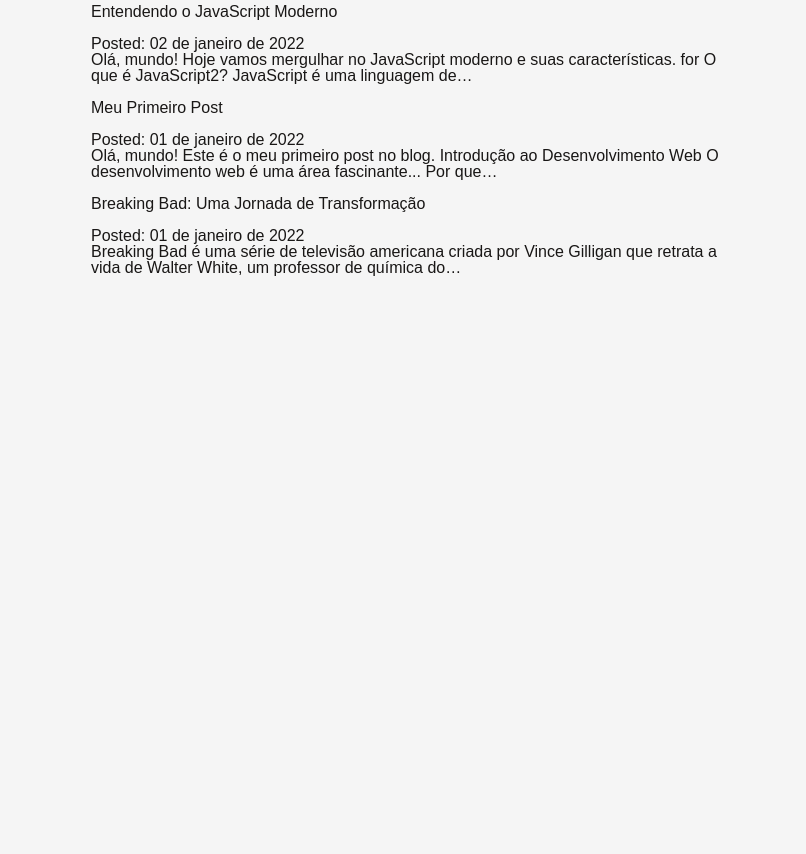
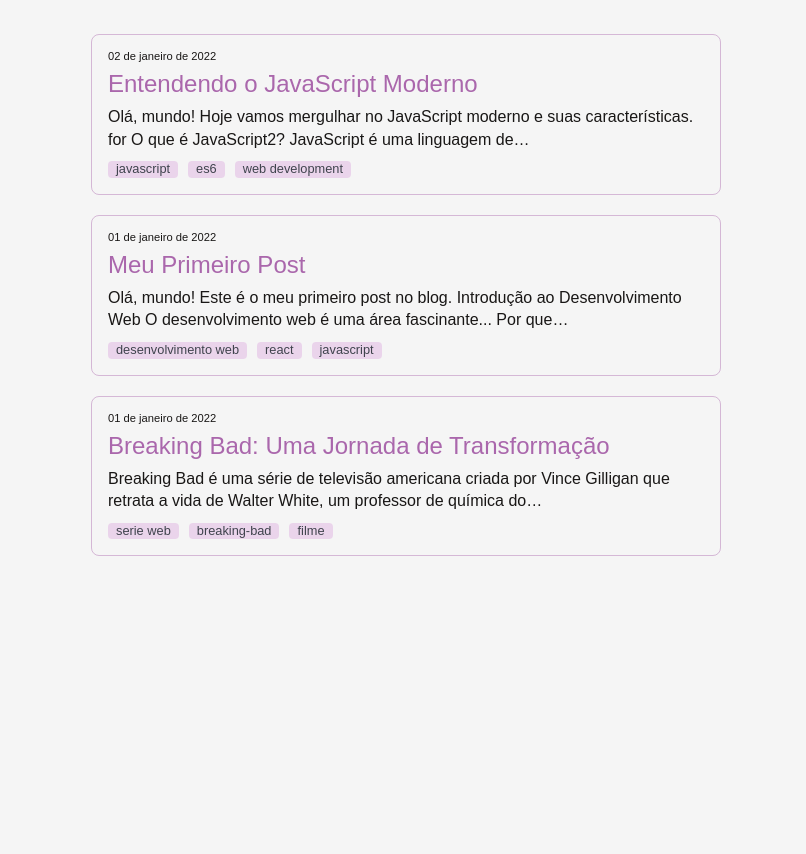
Before and after one commit to parlandin/blog-site, a Gatsby site: page /blog in a window 1280 px wide. Shown: the part 286-1140 px from the top of the page, without its empty margins (234-1040 px from the left). Built offline with nearby package versions, Linux system fonts and the light colour scheme; Gatsby itself is replaced by a stand-in of ours; some packages are replaced by stand-ins of ours.

Commit message:
feat: general changes

```diff
--- a/src/components/PostBlogCard/index.tsx
+++ b/src/components/PostBlogCard/index.tsx
@@ -8,7 +8,7 @@
   excerpt: string;
   slug: string;
   id: string;
-  tags: string[];
+  tags?: string[] | null;
 }
 
 const PostBlogCard: React.FC<PostBlogCardProps> = ({
@@ -27,7 +27,7 @@
         <S.Excerpt>{excerpt}</S.Excerpt>
 
         <S.TagsContainer>
-          {tags.map((tag, index) => (
+          {tags?.map((tag, index) => (
             <S.Tag key={index}>{tag}</S.Tag>
           ))}
         </S.TagsContainer>
--- a/src/pages/blog.tsx
+++ b/src/pages/blog.tsx
@@ -3,33 +3,33 @@
 import Title from "@components/Title";
 import MainLayout from "@layouts/MainLayout";
 import { Link, graphql } from "gatsby";
-import { formatDate } from "@utils/formatDate";
+import PostBlogCard from "@components/PostBlogCard";
+import * as S from "@styles/blogStyles";
 
 const BlogPage = ({ data }: PageProps<Queries.AllBlogPostsQuery>) => {
   return (
     <MainLayout>
-      <div style={{ height: "1000px", marginTop: "20px" }}>
-        <Title>My blog posts</Title>
+      <S.Container>
+        <Title>Meus Posts</Title>
         <br />
-        <p>My cool posts will go in here</p>
+        <p>Aqui você encontra todos os meus posters</p>
         <br />
 
-        {data.allMdx.nodes.map((node) => (
-          <>
-            <article key={node.id}>
-              <h2>
-                <Link to={`/blog/${node.frontmatter?.slug}`}>
-                  {node.frontmatter?.title}
-                </Link>
-              </h2>
-              <br />
-              <p>Posted: {formatDate(node.frontmatter?.date)}</p>
-              <p>{node.excerpt}</p>
-            </article>
-            <br />
-          </>
-        ))}
-      </div>
+        {data.allMdx.nodes.map((node) => {
+          const { frontmatter, id, excerpt } = node;
+
+          return (
+            <PostBlogCard
+              id={id}
+              date={frontmatter?.date}
+              excerpt={excerpt || ""}
+              slug={frontmatter?.slug || ""}
+              title={frontmatter?.title || ""}
+              tags={[...(frontmatter?.tags || [])]}
+            />
+          );
+        })}
+      </S.Container>
     </MainLayout>
   );
 };
@@ -44,6 +44,7 @@
           date(formatString: "DD-MM-YYYY")
           title
           slug
+          tags
         }
         id
         excerpt
--- /dev/null
+++ b/src/styles/blogStyles.ts
@@ -0,0 +1,12 @@
+import styled from "styled-components";
+
+export const Container = styled.section`
+  height: 1000px;
+  margin-top: 30px;
+`;
+
+export const PostContainer = styled.section`
+  width: 100%;
+  display: flex;
+  flex-direction: column;
+`;
```
